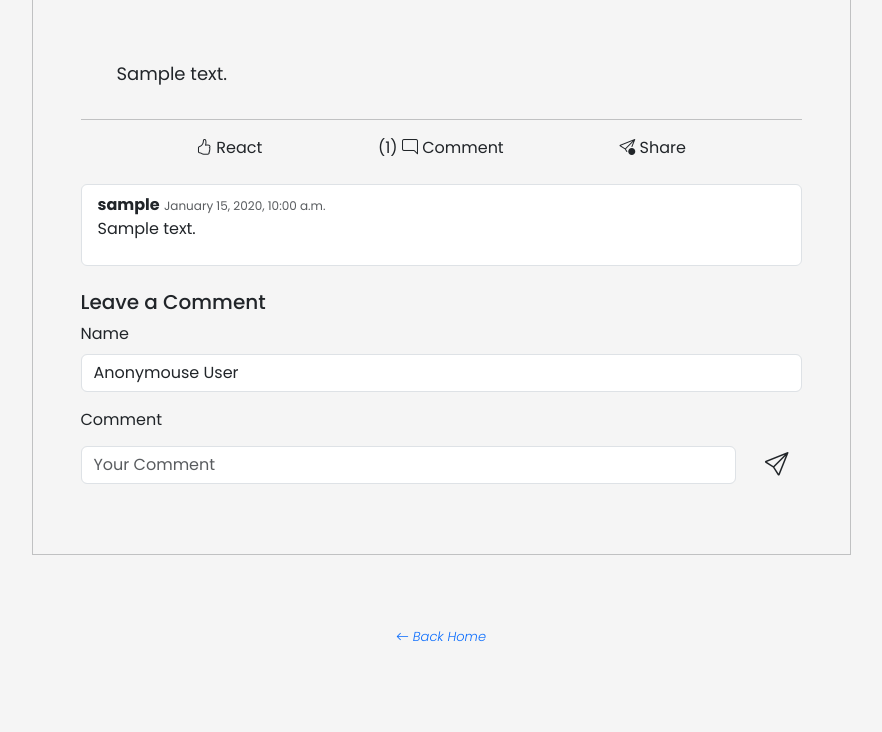
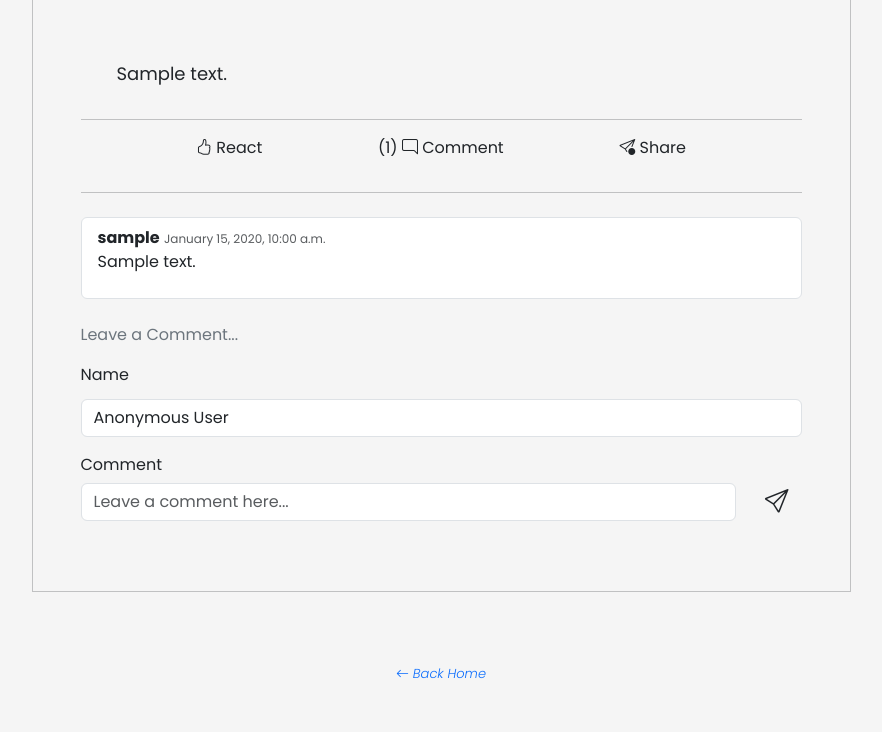
Before and after one commit to Lanxxxe/Django-Blog-Project, a Django app: a page that uses blog-system/food_blog/templates/post.html in a window 1280 px wide. Shown: the part 743-1475 px from the top of the page, without its empty margins (199-1081 px from the left). Before the commit the page ends 1385 px from the top, so only its background shows below. Run offline with Django 5.2, Linux system fonts and the light colour scheme; tables that the repository leaves empty hold one stand-in row (values such as "Sample post").

Commit message:
update comments interface

```diff
--- a/blog-system/food_blog/forms.py
+++ b/blog-system/food_blog/forms.py
@@ -6,6 +6,6 @@ class CommentForm(forms.ModelForm):
         model = Comment
         fields = ['username', 'content']  # Updated field names
         widgets = {
-            'username': forms.TextInput(attrs={'class': 'form-control', 'placeholder': 'Your Name'}),
-            'content': forms.Textarea(attrs={'class': 'form-control', 'placeholder': 'Your Comment', 'rows': 1, 'style' : 'resize: none;'}),
+            'username': forms.TextInput(attrs={'class': 'form-control', 'placeholder': 'Nickname', 'style' : 'margin-top: 12px;'}),
+            'content': forms.Textarea(attrs={'class': 'form-control', 'placeholder': 'Leave a comment here...', 'rows': 1, 'style' : 'resize: none;'}),
         }
--- a/blog-system/food_blog/models.py
+++ b/blog-system/food_blog/models.py
@@ -24,7 +24,7 @@ class Post(models.Model):
 
 class Comment(models.Model):
     post = models.ForeignKey(Post, on_delete=models.CASCADE, related_name="comments")
-    username = models.CharField(max_length=100, default='Anonymouse User')  # Updated field
+    username = models.CharField(max_length=100, default='Anonymous User')  # Updated field
     content = models.TextField()
     created_at = models.DateTimeField(auto_now_add=True)
 
--- a/blog-system/food_blog/templates/category_posts.html
+++ b/blog-system/food_blog/templates/category_posts.html
@@ -32,7 +32,7 @@ Blog Posts
                 <hr>
                 <div class="w-100 d-flex align-items-center justify-content-evenly mt-2">
                     <p><i class="bi bi-hand-thumbs-up"></i> React</p>
-                    <p>({{ post.comments.count }}) <i class="bi bi-chat-right"></i> Comment</p>
+                    <a class="text-decoration-none text-black" href="{% url 'post_detail' slug=post.slug %}"><p class="pe-none">({{ post.comments.count }})  <i class="bi bi-chat-right"></i> Comment</p></a>
                     <p><i class="bi bi-send-arrow-up"></i> Share</p>
                 </div>
             </div>
--- a/blog-system/food_blog/templates/post.html
+++ b/blog-system/food_blog/templates/post.html
@@ -31,6 +31,7 @@
                     <p>({{ comment_count }})  <i class="bi bi-chat-right"></i> Comment</p>
                     <p><i class="bi bi-send-arrow-up"></i> Share</p>
                 </div>
+                <hr />
                 <ul class="list-group">
                     {% for comment in comments %}
                         <li class="list-group-item mt-2">
@@ -44,17 +45,17 @@
                 </ul>
 
                 <div class="mt-4" id="comment-box">
-                    <h5>Leave a Comment</h5>
+                    <p class="text-secondary">Leave a Comment...</p>
                     <form method="post">
                         {% csrf_token %}
                         {{ form.non_field_errors }}
                         <div class="mb-3">
-                            <label for="{{ form.username.id_for_label }}" class="form-label">Name</label>
+                            <label class="fs-6" for="{{ form.username.id_for_label }}" class="form-label">Name</label>
                             {{ form.username }}
                             {{ form.username.errors }}
                         </div>
                         <div class="mb-3">
-                            <label for="{{ form.content.id_for_label }}" class="form-label">Comment</label>
+                            <label class="fs-6" for="{{ form.content.id_for_label }}" class="form-label">Comment</label>
                             <div class="d-flex gap-3 align-items-center">
                                 {{ form.content }}
                                 {{ form.content.errors }}
```
Also changed, not shown: blog-system/food_blog/migrations/0005_alter_comment_username.py (added), 1 other file.
